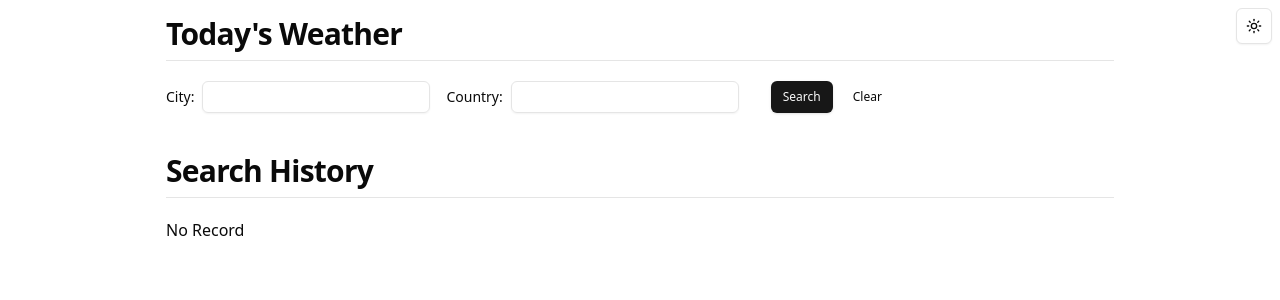
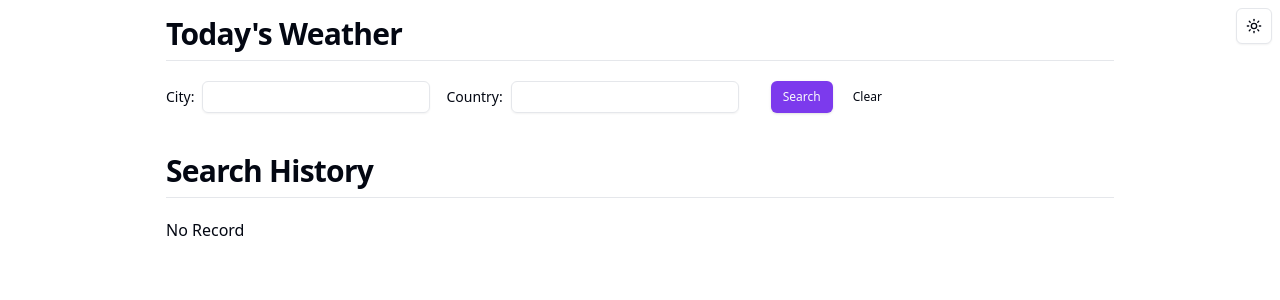
Before and after one commit to RyanRJyeo/today-weather, a Next.js app: page / in a window 1280 px wide. Shown: the top 300 px of the page. Built offline with nearby package versions, Linux system fonts and the light colour scheme.

Commit message:
Update global css color palette

```diff
--- a/src/app/globals.css
+++ b/src/app/globals.css
@@ -8,56 +8,56 @@
   }
 }
 
-
-
+@layer base {
   @layer base {
     :root {
       --background: 0 0% 100%;
-    --foreground: 0 0% 3.9%;
+      --foreground: 224 71.4% 4.1%;
       --card: 0 0% 100%;
-    --card-foreground: 0 0% 3.9%;
+      --card-foreground: 224 71.4% 4.1%;
       --popover: 0 0% 100%;
-    --popover-foreground: 0 0% 3.9%;
-    --primary: 0 0% 9%;
-    --primary-foreground: 0 0% 98%;
-    --secondary: 0 0% 96.1%;
-    --secondary-foreground: 0 0% 9%;
-    --muted: 0 0% 96.1%;
-    --muted-foreground: 0 0% 45.1%;
-    --accent: 0 0% 96.1%;
-    --accent-foreground: 0 0% 9%;
+      --popover-foreground: 224 71.4% 4.1%;
+      --primary: 262.1 83.3% 57.8%;
+      --primary-foreground: 210 20% 98%;
+      --secondary: 220 14.3% 95.9%;
+      --secondary-foreground: 220.9 39.3% 11%;
+      --muted: 220 14.3% 95.9%;
+      --muted-foreground: 220 8.9% 46.1%;
+      --accent: 220 14.3% 95.9%;
+      --accent-foreground: 220.9 39.3% 11%;
       --destructive: 0 84.2% 60.2%;
-    --destructive-foreground: 0 0% 98%;
-    --border: 0 0% 89.8%;
-    --input: 0 0% 89.8%;
-    --ring: 0 0% 3.9%;
+      --destructive-foreground: 210 20% 98%;
+      --border: 220 13% 91%;
+      --input: 220 13% 91%;
+      --ring: 262.1 83.3% 57.8%;
+      --radius: 0.5rem;
       --chart-1: 12 76% 61%;
       --chart-2: 173 58% 39%;
       --chart-3: 197 37% 24%;
       --chart-4: 43 74% 66%;
       --chart-5: 27 87% 67%;
-    --radius: 0.5rem;
     }
+
     .dark {
-    --background: 0 0% 3.9%;
-    --foreground: 0 0% 98%;
-    --card: 0 0% 3.9%;
-    --card-foreground: 0 0% 98%;
-    --popover: 0 0% 3.9%;
-    --popover-foreground: 0 0% 98%;
-    --primary: 0 0% 98%;
-    --primary-foreground: 0 0% 9%;
-    --secondary: 0 0% 14.9%;
-    --secondary-foreground: 0 0% 98%;
-    --muted: 0 0% 14.9%;
-    --muted-foreground: 0 0% 63.9%;
-    --accent: 0 0% 14.9%;
-    --accent-foreground: 0 0% 98%;
+      --background: 224 71.4% 4.1%;
+      --foreground: 210 20% 98%;
+      --card: 224 71.4% 4.1%;
+      --card-foreground: 210 20% 98%;
+      --popover: 224 71.4% 4.1%;
+      --popover-foreground: 210 20% 98%;
+      --primary: 263.4 70% 50.4%;
+      --primary-foreground: 210 20% 98%;
+      --secondary: 215 27.9% 16.9%;
+      --secondary-foreground: 210 20% 98%;
+      --muted: 215 27.9% 16.9%;
+      --muted-foreground: 217.9 10.6% 64.9%;
+      --accent: 215 27.9% 16.9%;
+      --accent-foreground: 210 20% 98%;
       --destructive: 0 62.8% 30.6%;
-    --destructive-foreground: 0 0% 98%;
-    --border: 0 0% 14.9%;
-    --input: 0 0% 14.9%;
-    --ring: 0 0% 83.1%;
+      --destructive-foreground: 210 20% 98%;
+      --border: 215 27.9% 16.9%;
+      --input: 215 27.9% 16.9%;
+      --ring: 263.4 70% 50.4%;
       --chart-1: 220 70% 50%;
       --chart-2: 160 60% 45%;
       --chart-3: 30 80% 55%;
@@ -65,8 +65,7 @@
       --chart-5: 340 75% 55%;
     }
   }
-
-
+}
 
 @layer base {
   * {
```
Lines whose indentation alone changed are shown as unchanged.
